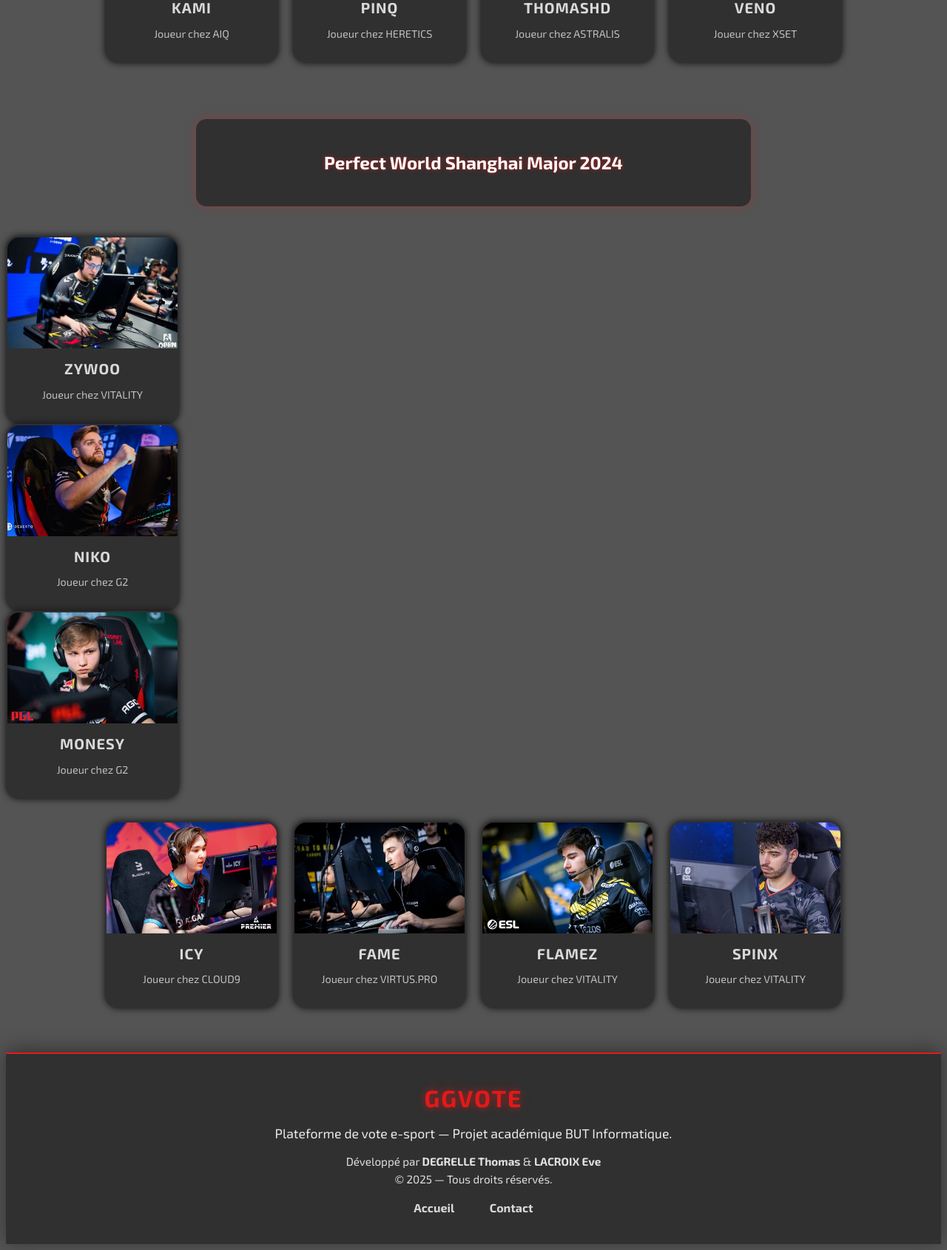
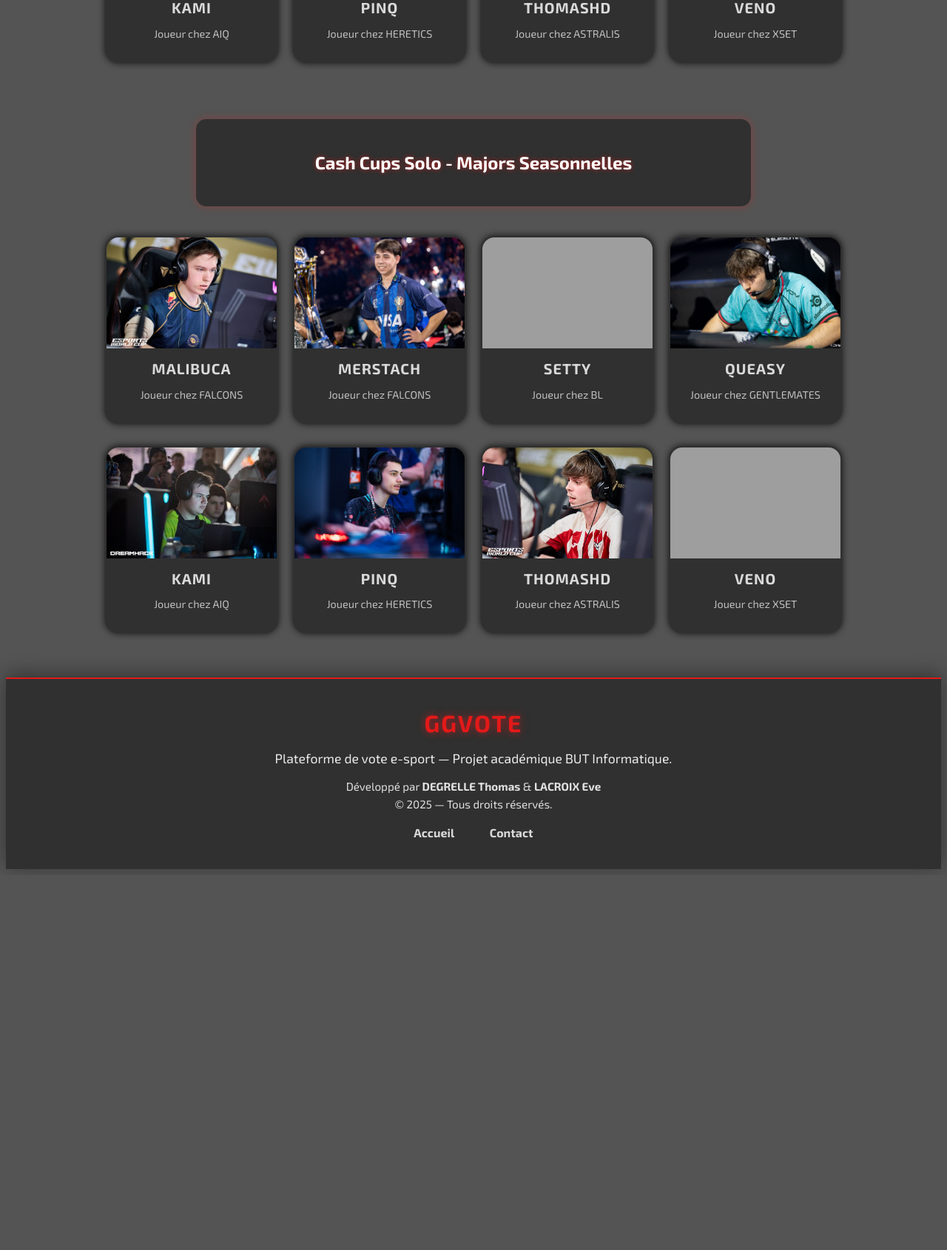
Before and after one commit to Kurakush/GGVote, a PHP site: page /voter_fortnite.php in a window 1280 px wide. Shown: the part 2141-3831 px from the top of the page at 74% size. After the commit the page ends 3317 px from the top, so only its background shows below. Run offline with PHP 8.4, Linux system fonts and the light colour scheme; grey boxes are pictures that could not be loaded.

Commit message:
fin 3 eme compet fortnite

```diff
--- a/voter_fortnite.php
+++ b/voter_fortnite.php
@@ -128,57 +128,59 @@ require('header.php');
 
 <br><br>
 <div class="compet">
-        <h2>Perfect World Shanghai Major 2024</h2>
+        <h2>Cash Cups Solo - Majors Seasonnelles</h2>
 </div>
 
 <div class="sections-jeux">
-
-</div>
-
-
         <div class="tuiles">
-            <img src="images/zywoo.jpg" alt="zywoo">
-            <h3>Zywoo</h3>
-            <p> Joueur chez VITALITY </p>
+            <img src="images/malibuca.jpg" alt="malibuca">
+            <h3>Malibuca</h3>
+            <p> Joueur chez FALCONS </p>
         </div>
 
         <div class="tuiles">
-            <img src="images/niko.avif" alt="niko">
-            <h3>Niko</h3>
-            <p> Joueur chez G2 </p>
+            <img src="images/merstach.jpg" alt="merstach">
+            <h3>Merstach</h3>
+            <p> Joueur chez FALCONS </p>
         </div>
 
         <div class="tuiles">
-            <img src="images/monesy.jpg" alt="monesy">
-            <h3>Monesy</h3>
-            <p> Joueur chez G2 </p>
+            <img src="images/setty.jpg" alt="setty">
+            <h3>Setty</h3>
+            <p> Joueur chez BL </p>
+        </div>
+
+        <div class="tuiles">
+            <img src="images/queasy.jpg" alt="queasy">
+            <h3>Queasy</h3>
+            <p> Joueur chez GENTLEMATES </p>
         </div>
 </div>
 <div class="sections-jeux">
 
         <div class="tuiles">
-            <img src="images/icy.jpg" alt="icy">
-            <h3>ICY</h3>
-            <p> Joueur chez CLOUD9 </p>
+            <img src="images/kami.jpg" alt="kami">
+            <h3>Kami</h3>
+            <p> Joueur chez AIQ </p>
         </div>
 
         <div class="tuiles">
-            <img src="images/fame.jpg" alt="fame">
-            <h3>fame</h3>
-            <p> Joueur chez VIRTUS.PRO </p>
+            <img src="images/pink.jpg" alt="pinq">
+            <h3>Pinq</h3>
+            <p> Joueur chez HERETICS </p>
         </div>
 
 
     <div class="tuiles">
-            <img src="images/flamez.jpg" alt="flamez">
-            <h3>flameZ</h3>
-            <p> Joueur chez VITALITY </p>
+            <img src="images/thomas.jpg" alt="thomas">
+            <h3>ThOmasHD</h3>
+            <p> Joueur chez ASTRALIS </p>
         </div>
 
     <div class="tuiles">
-            <img src="images/spinx.jpg" alt="spinx">
-            <h3>Spinx</h3>
-            <p> Joueur chez VITALITY </p>
+            <img src="images/veno.jpg" alt="veno">
+            <h3>Veno</h3>
+            <p> Joueur chez XSET </p>
         </div>
 </div>
 
```
